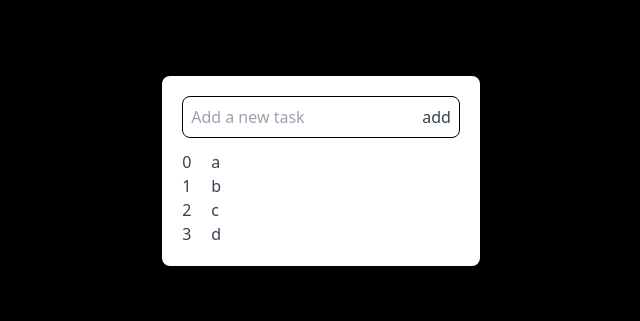
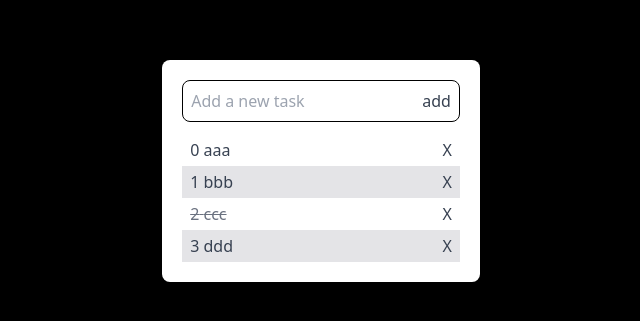
Before and after one commit to LilianSemann/challenge3, a Next.js app: page / in a window 1280 px wide. Shown: the part 229-550 px from the top of the page, without its empty margins (319-959 px from the left). Built offline with nearby package versions, Linux system fonts and the light colour scheme.

Commit message:
07-10 working

```diff
--- a/src/app/components/functions.tsx
+++ /dev/null
@@ -1,5 +0,0 @@
-import Types from "../types/types"
-
-export function insert(task:Types, tasklist:Types[]) {
-    return [...tasklist, task]
-}
--- a/src/app/components/list.tsx
+++ b/src/app/components/list.tsx
@@ -22,6 +22,16 @@ export default function List(props:{list:Types[]}) {
         setNewTodo({...newTodo, id:list[list.length-1].id + 1})
     }, [list])
 
+    function update(task:Types) {
+        task.done = task.done === false ? true : false
+        setList([...list])
+    }
+
+    function dlt(id: number) {
+        const updatedList = list.filter(i => i.id !== id);
+        setList(updatedList);
+      }
+
     return (
         <section className="flex flex-col gap-3">
             <div className="rounded-lg px-2 border-black border">
@@ -31,9 +41,9 @@ export default function List(props:{list:Types[]}) {
 
             <div>
                 {list.map((t) => (
-                    <ul key={t.id} className="flex gap-5">
-                        <li>{t.id}</li>
-                        <li>{t.todo}</li>
+                    <ul key={t.id} className="flex justify-between py-1 px-2 even:bg-zinc-200">
+                        <button onClick={() => update(t)} className={`${t.done ? 'line-through' : 'normal'} ${t.done ? 'text-gray-500' : 'text-gray-700'}`}>{t.id} {t.todo}</button>
+                        <button onClick={() => dlt(t.id)}>X</button>
                     </ul>
                 ))}
             </div>
--- a/src/app/components/tasklist.tsx
+++ b/src/app/components/tasklist.tsx
@@ -4,10 +4,10 @@ import List from "./list";
 export default function Tasklist() {
 
     let tasklist:Types[] = [
-        {id: 0, todo: "a", done: false},
-        {id: 1, todo: "b", done: false},
-        {id: 2, todo: "c", done: false},
-        {id: 3, todo: "d", done: false},
+        {id: 0, todo: "aaa", done: false},
+        {id: 1, todo: "bbb", done: false},
+        {id: 2, todo: "ccc", done: true},
+        {id: 3, todo: "ddd", done: false},
     ]
 
     return (
--- a/src/app/page.tsx
+++ b/src/app/page.tsx
@@ -2,7 +2,7 @@ import Tasklist from "./components/tasklist";
 
 export default function Page() {
   return (
-    <section className="h-screen bg-black flex justify-center items-center">
+    <section className="min-h-screen bg-black flex justify-center items-center p-5">
       <div className="bg-white text-gray-700 p-5 rounded-lg">
         <Tasklist/>
       </div>
```
